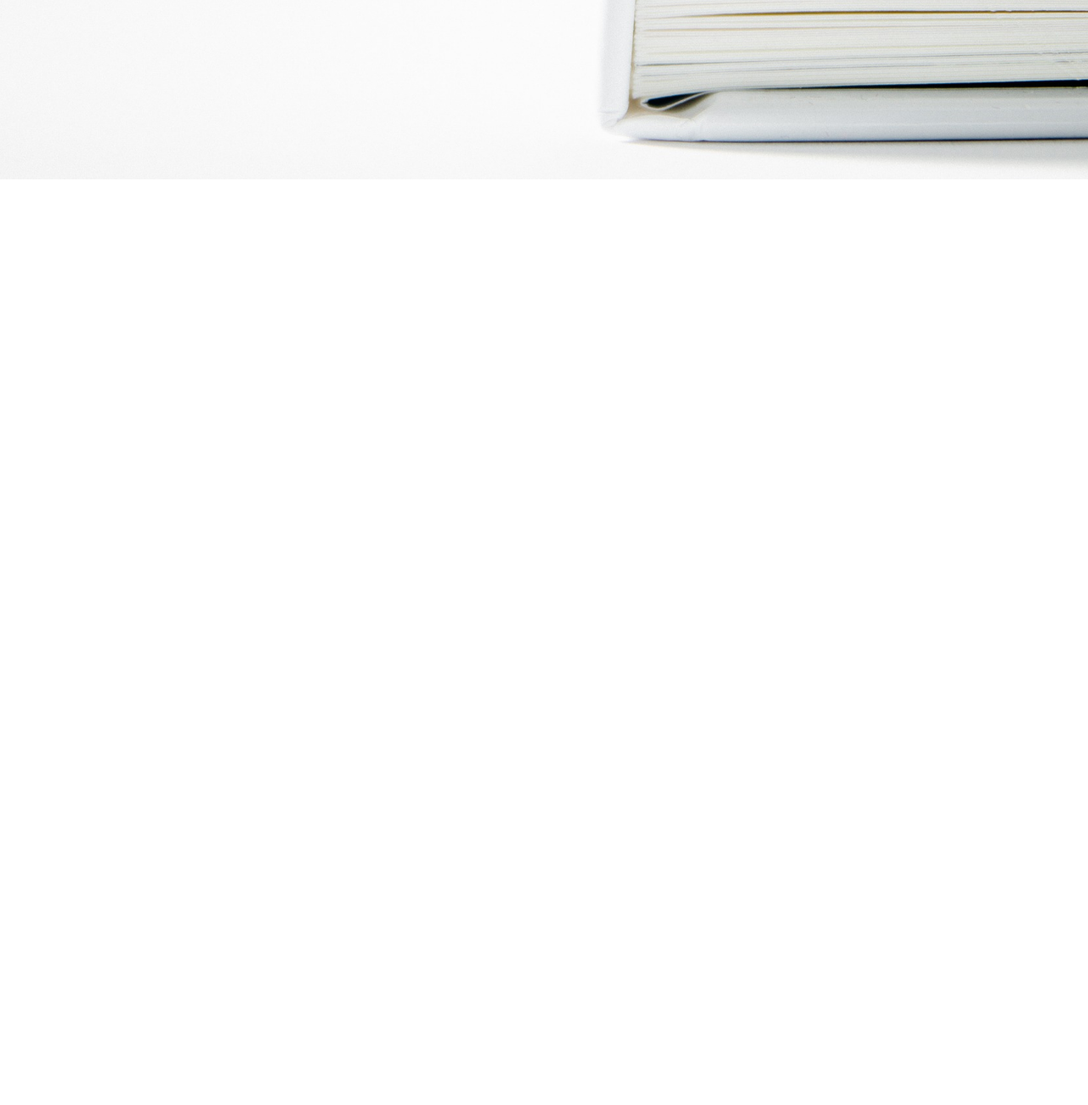
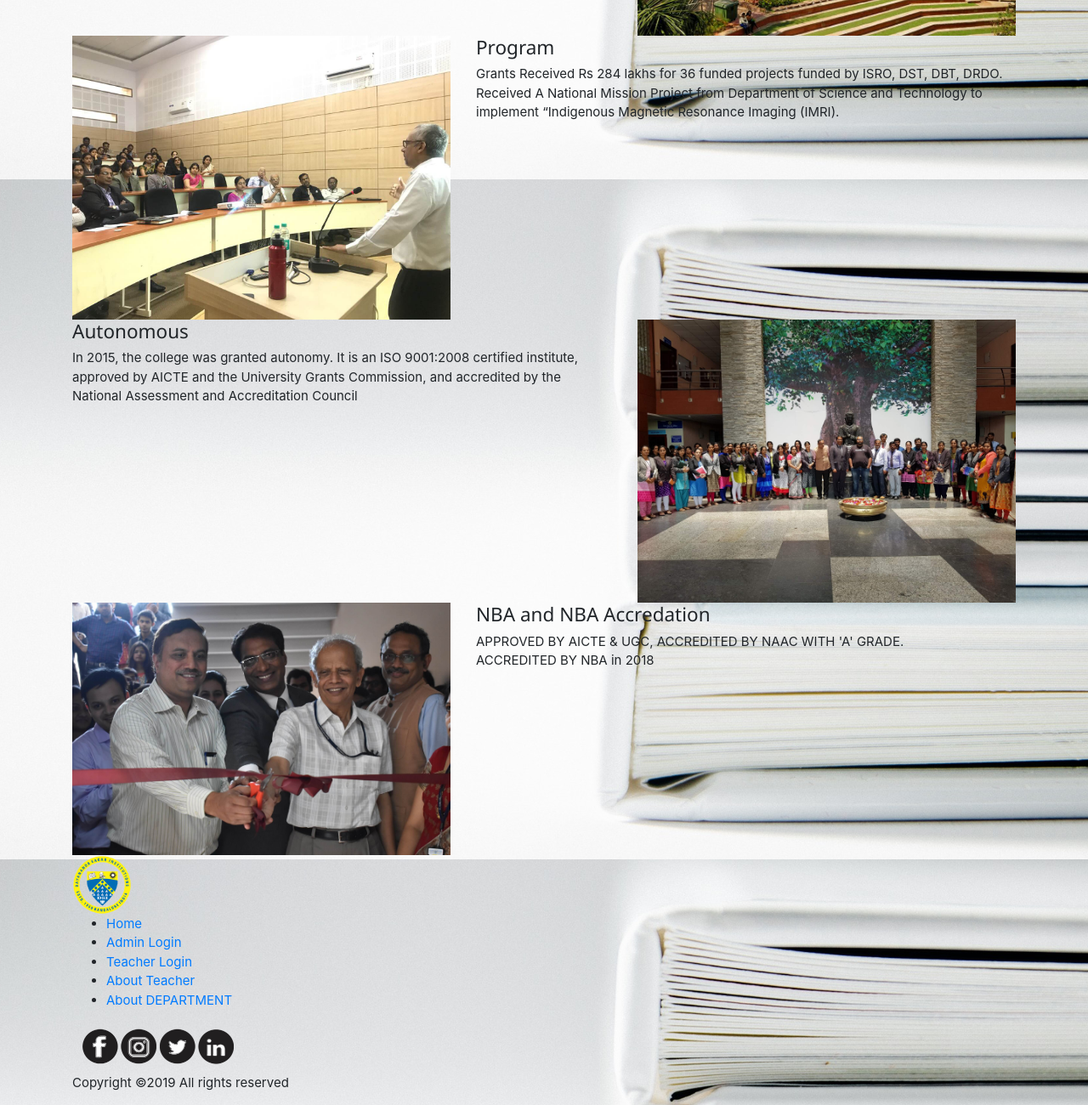
Before and after one commit to imrj24/TimeTable, a plain HTML site: page admin.html in a window 1280 px wide. Shown: the part 589-1889 px from the top of the page at 85% size. Before the commit the page ends 800 px from the top, so only its background shows below. Drawn offline with nearby package versions, Linux system fonts and the light colour scheme; a script that the page names is missing.

Commit message:
Update admin.html

```diff
--- a/admin.html
+++ b/admin.html
@@ -4,32 +4,34 @@
     <meta charset="utf-8">
     <title></title>
   <link rel="stylesheet" href="https://stackpath.bootstrapcdn.com/bootstrap/4.3.1/css/bootstrap.min.css" >
-  <link rel="stylesheet" href="css/admincss.css">
+  <link rel="stylesheet" href="css/indexcss.css">
+  <link rel="stylesheet" href="https://www.w3schools.com/w3css/4/w3.css">
+  <link rel="stylesheet" href="css/bootstrap.css">
+        <link rel="stylesheet" href="vendors/linericon/style.css">
+        <link rel="stylesheet" href="css/font-awesome.min.css">
+        <link rel="stylesheet" href="vendors/owl-carousel/owl.carousel.min.css">
+        <link rel="stylesheet" href="vendors/lightbox/simpleLightbox.css">
+        <link rel="stylesheet" href="vendors/nice-select/css/nice-select.css">
+        <link rel="stylesheet" href="vendors/animate-css/animate.css">
 
   <script type="text/javascript">
-   // Variable to count number of attempts.
-  // Below function Executes on click of login button.
-      function Validate(un,pw){
-        //     var username = un.value;
-          //  var password = pw.value;
-    //  if ( username == "admin" && password == "12345"){
-      //      alert ("Login successfully");
-            window.open("admin.html");
-  // Redirecting to other page.
-
+  function validate()
+      {
+       if(document.getElementById("username").value == "admin" && document.getElementById("password").value == "1234" ))
+       {
+        alert( "validation success" );
+        window.location="admin.html";
+       }
+       else
+       {
+        alert( "validation failed" );
+       }
       }
-  /*    else{
-
-            alert("Invalid Credentials ");
-
-
-         }
-       }
-     }*/
   </script>
 
   </head>
   <body>
+
     <nav class="navbar navbar-expand-lg fixed-top navbar-dark  nav-col navbar-default">
   <a class="navbar-brand" href="index.html">
     <img src="image/logo.png" width="40" height="40" class="d-inline-block align-top" alt="">
@@ -55,7 +57,7 @@
         </a>
         <div class="dropdown-menu" aria-labelledby="navbarDropdown">
           <a class="dropdown-item" href="about-d.html">About Department</a>
-          <a class="dropdown-item" href="#">Teacher Details</a>
+          <a class="dropdown-item" href="abt-teacher.html">Teacher Details</a>
 
       </li>
 
@@ -98,7 +100,7 @@
                   <button type="submit" class="btn btn-danger btn-sm btn-block" data-dismiss="modal">Cancel</button>
               </div>
               <div class="col-sm-6">
-                  <button  class="btn btn-primary btn-sm btn-block"  id="submit" onclick="Validate(username,password)">Login</button>
+                  <button  class="btn btn-primary btn-sm btn-block"  id="submit" onclick="validate()">Login</button>
               </div>
             </div>
           </div>
@@ -128,7 +130,7 @@
                     <label>
                       <input type="checkbox" name="" value="">Remember me
                     </label><br>
-                    <a href="tregister.html class="signup">Register</a>
+                    <a href="tregister.html" class="signup">Register</a>
                   </div>
                   </div>
                   <div class="modal-footer">
@@ -150,6 +152,107 @@
 
 
 
+        <!--================Home Banner Area =================-->
+          <section class="home_banner_area">
+              <div class="banner_inner d-flex align-items-center">
+              	<div class="overlay bg-parallax" data-stellar-ratio="0.9" data-stellar-vertical-offset="0" data-background=""></div>
+  				<div class="container">
+  					<div class="banner_content text-center">
+  						<img src="image/shap-1.png" alt="">
+  						<h4 style="color:black;">WELCOME</h4>
+  						<h3 style="color:#003366;">COMPUTER SCIENCE DEPARTMENT</h3>
+  						<img src="image/shap-2.png" alt="">
+  					</div>
+  				</div>
+              </div>
+          </section>
+          <!--================End Home Banner Area =================-->
+
+
+        <!--================ Journey Area =================-->
+        <section class="love_journey_area p_120">
+        	<div class="container">
+        		<div class="love_inner">
+        			<div class="main_title">
+        				<h1>Our Journey</h1>
+        			</div>
+        			<div class="love_js_items">
+        				<div class="love_js_item row">
+        					<div class="col-lg-7">
+								<div class="love_text_item">
+									<h4>Founded</h4>
+									<p>Dayananda Sagar College of Engineering started in <span style="font-size:25px;color:#003366">1979</span> is approved by All India Council for Technical Education (AICTE), Govt. of India and affiliated to Visvesvaraya Technological University.</p>
+
+								</div>
+							</div>
+							<div class="col-lg-5">
+								<div class="love_img"><img class="img-fluid" src="image/slider3.jpg" alt=""></div>
+							</div>
+        				</div>
+        				<div class="love_js_item right row">
+							<div class="col-lg-5">
+								<div class="love_img"><img class="img-fluid" src="image/12.jpg" alt=""></div>
+							</div>
+       						<div class="col-lg-7">
+								<div class="love_text_item">
+									<h4>Program</h4>
+									<p>Grants Received Rs 284 lakhs for 36 funded projects funded by ISRO, DST, DBT, DRDO.<br>
+Received A National Mission Project from Department of Science and Technology to implement “Indigenous Magnetic Resonance Imaging (IMRI).</p>
+								</div>
+							</div>
+        				</div>
+        				<div class="love_js_item row">
+        					<div class="col-lg-7">
+								<div class="love_text_item">
+									<h4>Autonomous</h4>
+									<p>In 2015, the college was granted autonomy. It is an ISO 9001:2008 certified institute, approved by AICTE and the University Grants Commission, and accredited by the National Assessment and Accreditation Council</p>
+								</div>
+							</div>
+							<div class="col-lg-5">
+								<div class="love_img"><img class="img-fluid" src="image/6.jpg" alt=""></div>
+							</div>
+        				</div>
+        				<div class="love_js_item right row">
+							<div class="col-lg-5">
+								<div class="love_img"><img class="img-fluid" src="image/9.jpg" alt=""></div>
+							</div>
+       						<div class="col-lg-7">
+								<div class="love_text_item">
+									<h4>NBA and NBA Accredation</h4>
+									<p>APPROVED BY AICTE & UGC, ACCREDITED BY NAAC WITH 'A' GRADE.<br> ACCREDITED BY NBA in 2018</p>
+								</div>
+							</div>
+        				</div>
+        			</div>
+        		</div>
+        	</div>
+        </section>
+        <!--================End Journey Area =================-->
+        <!--================Footer Area =================-->
+        <footer class="footer_area">
+        	<div class="container box_1620">
+        		<div class="footer_inner p_120">
+        			<img src="image/logo.png" alt="" width="70px">
+        			<ul class="list f_menu">
+        				<li><a href="index.html">Home</a></li>
+        				<li><a href="#">Admin Login</a></li>
+        				<li><a href="#">Teacher Login </a></li>
+        				<li><a href="#">About Teacher</a></li>
+        				<li><a href="about-d.html">About DEPARTMENT</a></li>
+
+        			</ul>
+        			<img src="image/footer.png" alt="" width="200px">
+       				<p><!-- Link back to Colorlib can't be removed. Template is licensed under CC BY 3.0. -->
+Copyright &copy;<script>document.write(new Date().getFullYear());</script> All rights reserved
+<!-- Link back to Colorlib can't be removed. Template is licensed under CC BY 3.0. --></p>
+        		</div>
+        	</div>
+        </footer>
+        <!--================End Footer Area =================-->
+
+
+
+
     <script src="https://code.jquery.com/jquery-3.3.1.slim.min.js"></script>
      <script src="https://cdnjs.cloudflare.com/ajax/libs/tether/1.4.4/css/tether.min.css"></script>
     <script src="https://stackpath.bootstrapcdn.com/bootstrap/4.3.1/js/bootstrap.min.js" ></script>
```
